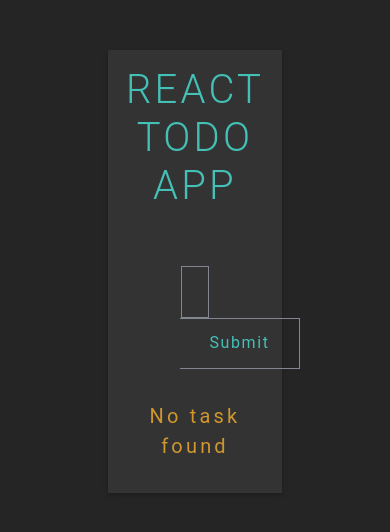
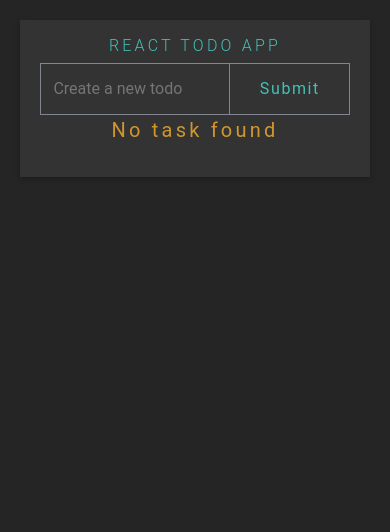
Before and after one commit to jv-62/react-todo-app, a React (Create React App) app: page / in a window 390 px wide. Shown: the top 532 px of the page. Built offline with nearby package versions, Linux system fonts and the light colour scheme.

Commit message:
added css for mobile devices

```diff
--- a/src/App.css
+++ b/src/App.css
@@ -125,3 +125,40 @@ li:last-child {
   padding: 0.3em;
   height: 51px;
 }
+@media only screen and (max-width: 600px) {
+  body{
+    padding: 20px;
+  }
+  h1{
+    font-size: 1rem;
+  }
+  .App {
+    max-width: 100%;
+  }
+  .input-wrapper{
+    margin: 0;
+  }
+  input{
+    width: 60%;
+  }
+  div.todo button{
+    padding: 0.5em;
+  }
+  .filter-wrapper{
+    margin: 20px 0 0 0;
+    display: block;
+  }
+  div.filter-wrapper select, div.filter-wrapper button{
+    margin-top: 20px;
+  }
+  div.filter-wrapper select{
+    width: 33%;
+  }
+  li{
+    font-size: small;
+  }
+  .clear-button{
+    height: 52px;
+    border-left: none;
+  }
+}
```
